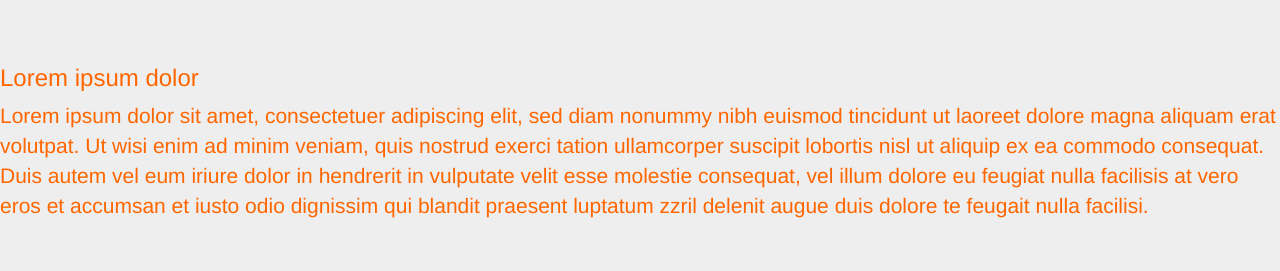
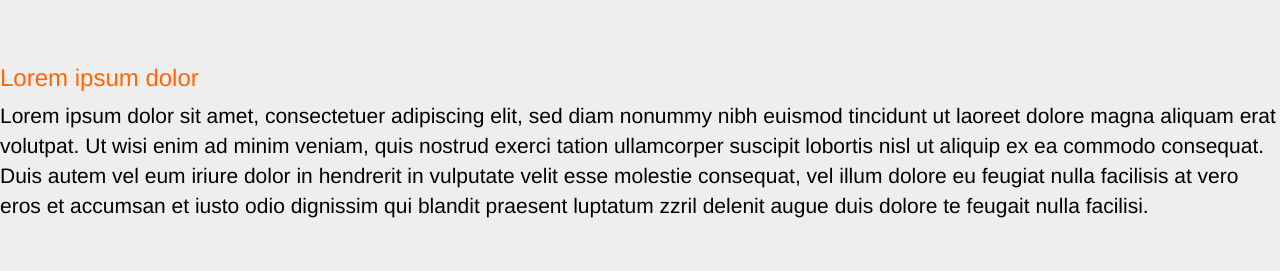
Before and after one commit to BoryanaRakova/BIkes, a plain HTML site: page index.html in a window 1280 px wide. Shown: the part 804-1075 px from the top of the page. Drawn offline with Linux system fonts and the light colour scheme.

Commit message:
Changed the orange text into black

```diff
--- a/assets/css/style.css
+++ b/assets/css/style.css
@@ -17,3 +17,10 @@ body{
     color: black;
     background-color: #ff6600;
 }
+
+ /*------------jumbotron-----------*/
+
+
+ .jumbotron p{
+     color:black;
+ }
```
